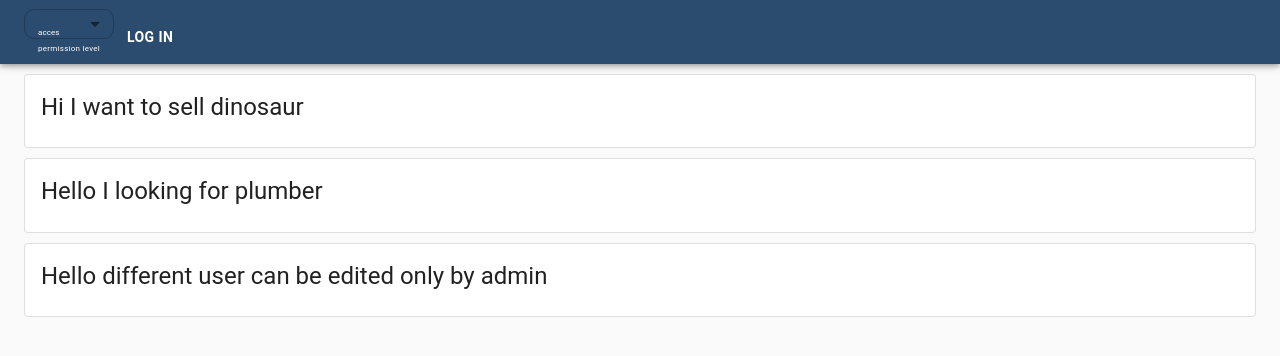
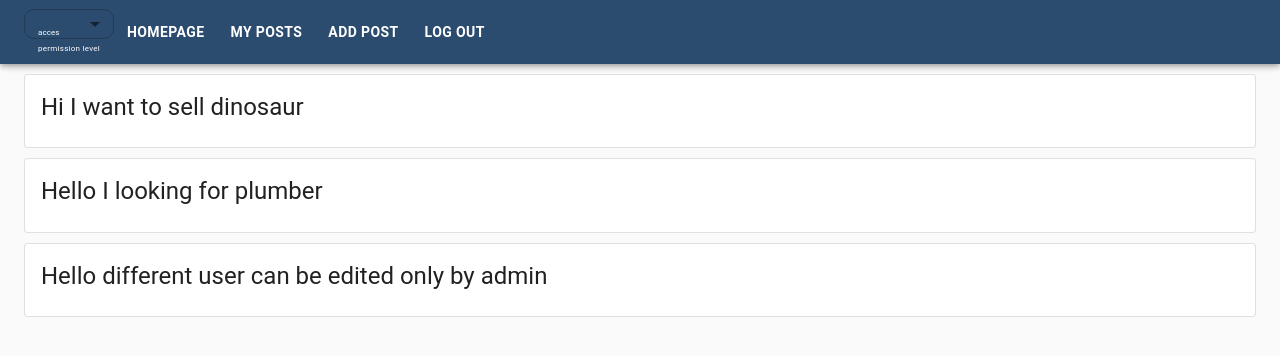
Before and after one commit to N1Anoobis/bulletin-board, a React (Create React App) app: page / in a window 1280 px wide. Shown: the top 356 px of the page. Built offline with nearby package versions, Linux system fonts and the light colour scheme.

Commit message:
Use only redux store to handle globalStatus

```diff
--- a/src/components/layout/Header/Header.js
+++ b/src/components/layout/Header/Header.js
@@ -10,19 +10,17 @@ import clsx from 'clsx';
 import styles from './Header.module.scss';
 import { NavLink } from 'react-router-dom';
 import { getUsers } from '../../../redux/userReducer';
-import { setGlobalStatus } from '../../../redux/statusRedux';
+import { setGlobalStatus, globalStatus  } from '../../../redux/statusRedux';
 import { connect } from 'react-redux';
 
 class Component extends React.Component {
 
   state = {
-    status: 'denided',
     value: '',
   }
 
   handleChange = event => {
     this.setState({
-      status: event.target.value,
       value: event.target.value,
     });
     this.props.setStatus(event.target.value);
@@ -30,7 +28,6 @@ class Component extends React.Component {
 
   handleLogout = event => {
     this.setState({
-      status: 'denided',
       value: 'denided',
     });
     this.props.setStatus('denided');
@@ -38,8 +35,7 @@ class Component extends React.Component {
 
   render() {
     const { className, children, users } = this.props;
-    const { status } = this.state;
-
+    const { status } = this.props.status.globalStatus;
     var usersArray = [];
     if (users) {
       for (var i = 0; i < users.length; i++) {
@@ -50,7 +46,6 @@ class Component extends React.Component {
     return (
       <div className={clsx(className)}>
         <nav className={styles.root}>
-
           <FormControl variant="outlined" color="primary" >
             <InputLabel className={styles.discription} id="demo-simple-select-autowidth-label">acces {this.state.value}</InputLabel>
             <Select
@@ -61,10 +56,10 @@ class Component extends React.Component {
               label="Age"
               className={styles.select}
             > {usersArray.map(user => {
-              return (
-                <MenuItem key={user.id} value={user.status}>{user.name}</MenuItem>
-              );
-            })}
+                return (
+                  <MenuItem key={user.id} value={user.status}>{user.name}</MenuItem>
+                );
+              })}
             </Select>
             <FormHelperText className={styles.discription} >permission level</FormHelperText>
           </FormControl>
@@ -86,12 +81,13 @@ Component.propTypes = {
   mode: PropTypes.string,
   users: PropTypes.array,
   posts: PropTypes.array,
-  status: PropTypes.string,
+  status: PropTypes.object,
   match: PropTypes.string,
   setStatus: PropTypes.func,
 };
 
 const mapStateToProps = state => ({
+  status: globalStatus(state),
   users: getUsers(state),
 });
 
```
